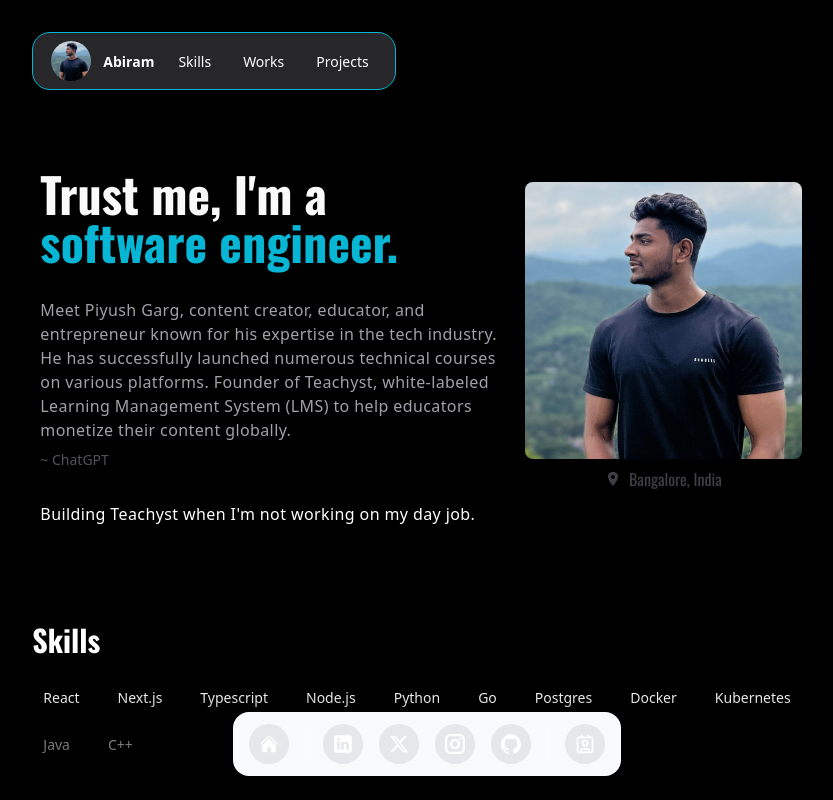
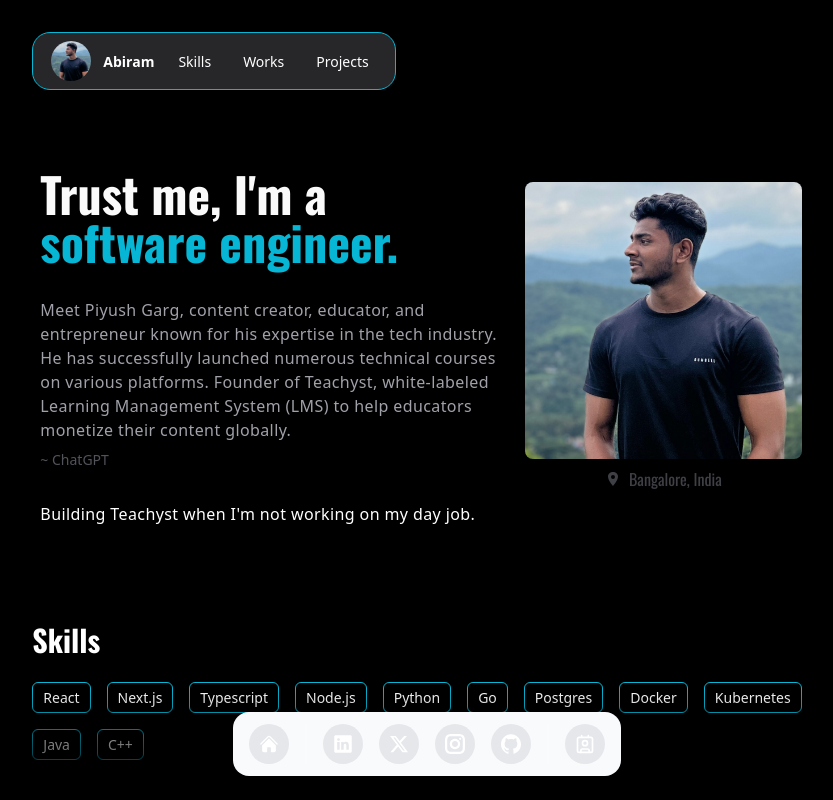
Before and after one commit to ABIIRAM02/abii-portfolio, a Next.js app: page / in a window 1280 px wide. Shown: the top 800 px of the page, without its empty margins (213-1046 px from the left). Built offline with nearby package versions, Linux system fonts and the light colour scheme.

Commit message:
added border

```diff
--- a/components/SkillsSection.tsx
+++ b/components/SkillsSection.tsx
@@ -10,7 +10,7 @@ const SkillsSection = () => {
           {Skills.map((skill: any, id: number) => (
             <div
               key={id}
-              className="text-[14px] inline-flex items-center rounded-md px-2.5 py-1 transition-colors focus:outline-none focus:ring-2 focus:ring-ring focus:ring-offset-2 border-transparent hover:bg-white shadow bg-black border border-[#06b6d4] hover:border-white hover:text-black text-white cursor-pointer"
+              className="text-[14px] inline-flex items-center rounded-md px-2.5 py-1 transition-colors focus:outline-none focus:ring-2 focus:ring-ring focus:ring-offset-2 hover:bg-white shadow bg-black border border-secondary-default hover:border-white hover:text-black text-white cursor-pointer"
             >
               {skill}
             </div>
```
